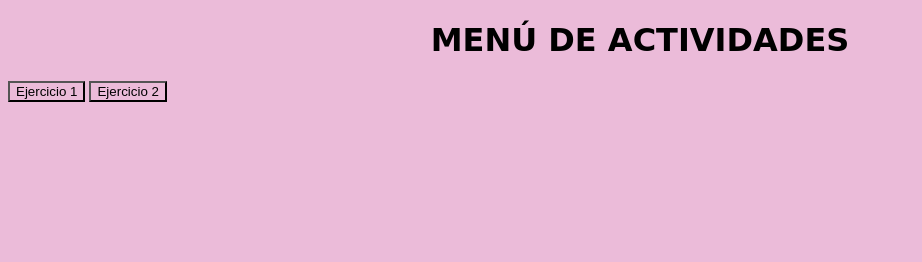
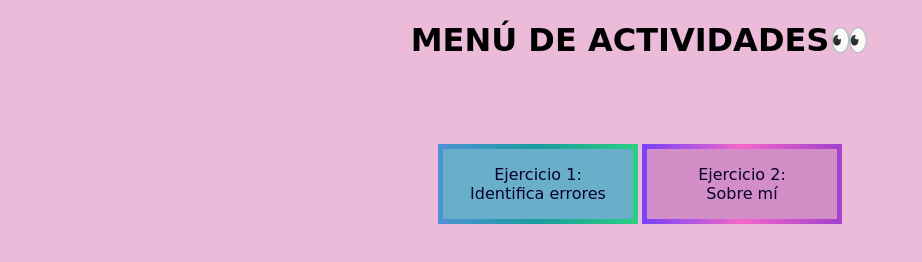
Before and after one commit to perlalopeza/INTRO-WEB-EJERCICIOS, a plain HTML site: page index.html in a window 1280 px wide. Shown: the whole page, without its empty margins (0-922 px from the left). Drawn offline with Linux system fonts and the light colour scheme.

Commit message:
feat: se le dieron estilos a los botones de index.html

```diff
--- a/Ejercicio2/sobre-mi.css
+++ b/Ejercicio2/sobre-mi.css
@@ -54,6 +54,7 @@ h2{
     list-style-position: inside;
     text-align: center;
     font-family: cursive;
+
 }
 
 .texto{
--- a/index.html
+++ b/index.html
@@ -7,11 +7,12 @@
     <link rel="stylesheet" href="style.css">
 </head>
 <body>
-    <h1>MENÚ DE ACTIVIDADES</h1>
+    <h1> MENÚ DE ACTIVIDADES👀</h1>
 
-    <a href="./Ejercicio1/ejercicio1.html"><button id="btn-ejercicio-1">Ejercicio 1</button></a>
+    <div id="contenedor-de-botones">
+        <a href="./Ejercicio1/ejercicio1.html"><button id="btn-ejercicio-1">Ejercicio 1: <br> Identifica errores</button></a>
 
-    <a href="./Ejercicio2/sobre-mi.html"><button id="btn-ejercicio-2">Ejercicio 2</button></a>
-
+        <a href="./Ejercicio2/sobre-mi.html"><button id="btn-ejercicio-2">Ejercicio 2: <br> Sobre mí</button></a>
+    </div>
 </body>
 </html>
--- a/style.css
+++ b/style.css
@@ -8,6 +8,32 @@ h1{
 
 }
 
+#btn-ejercicio-1{
+    color: rgb(8, 1, 43);
+    font-family: cursive;
+    font-size: 100%;
+    background-color: rgb(105, 175, 202);
+    border: 5px solid transparent;
+    border-image: linear-gradient(to right, rgb(77, 146, 211), rgb(26, 155, 160), rgb(43, 206, 130)) 2;
+    width: 200px;
+    height: 80px;
+    margin-top: 5%;
+    cursor: pointer;
+}
+
 #btn-ejercicio-2{
+    color: rgb(8, 1, 43);
+    font-family: cursive;
+    font-size: 100%;
+    background-color: rgb(211, 141, 199);
+    border: 5px solid transparent;
+    border-image: linear-gradient(to right, rgb(121, 67, 247), rgb(243, 104, 201), rgb(165, 66, 204)) 2;
+    width: 200px;
+    height: 80px;
+    margin-top: 5%;
+    cursor: pointer;
+}
 
+#contenedor-de-botones{
+    text-align: center;
 }
```
